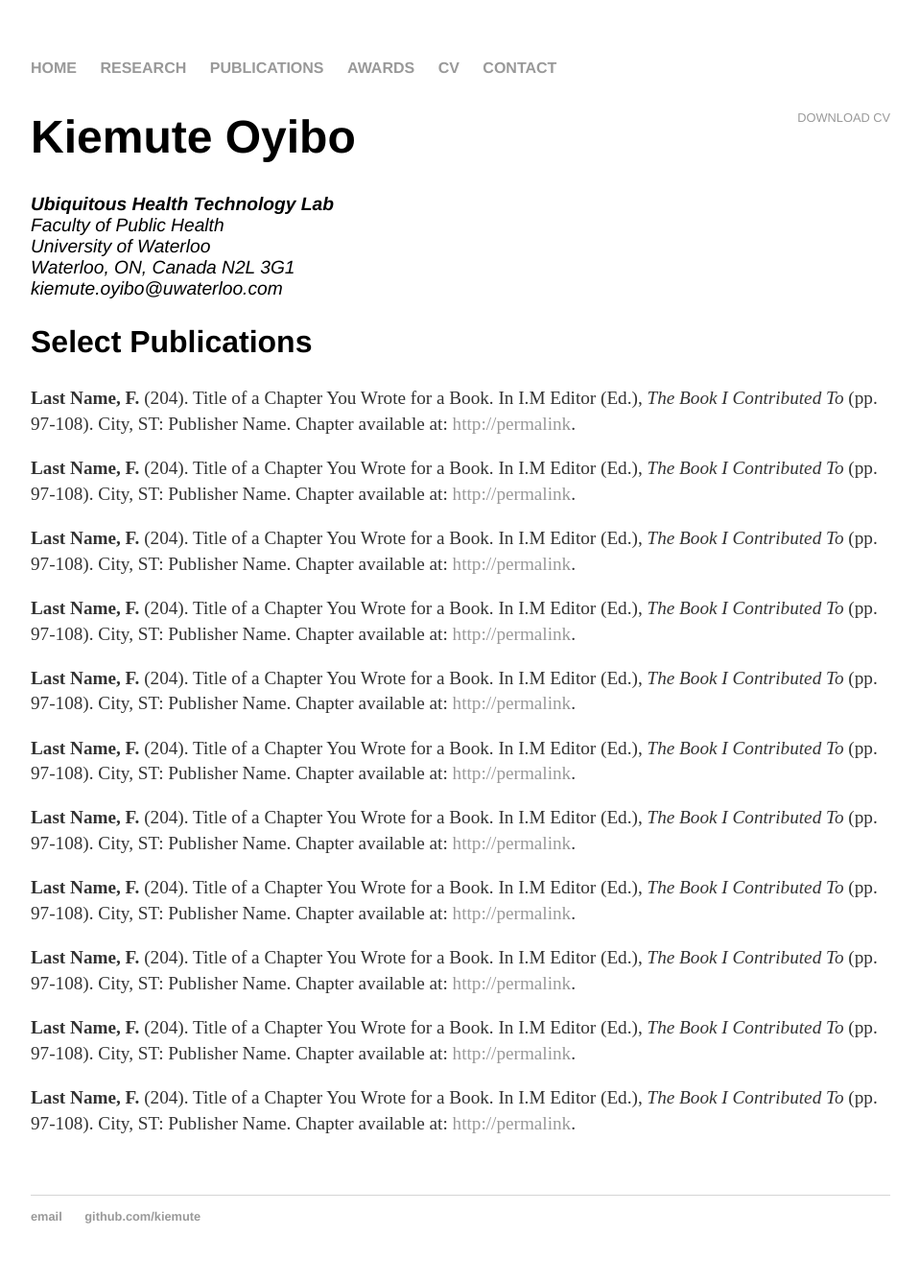
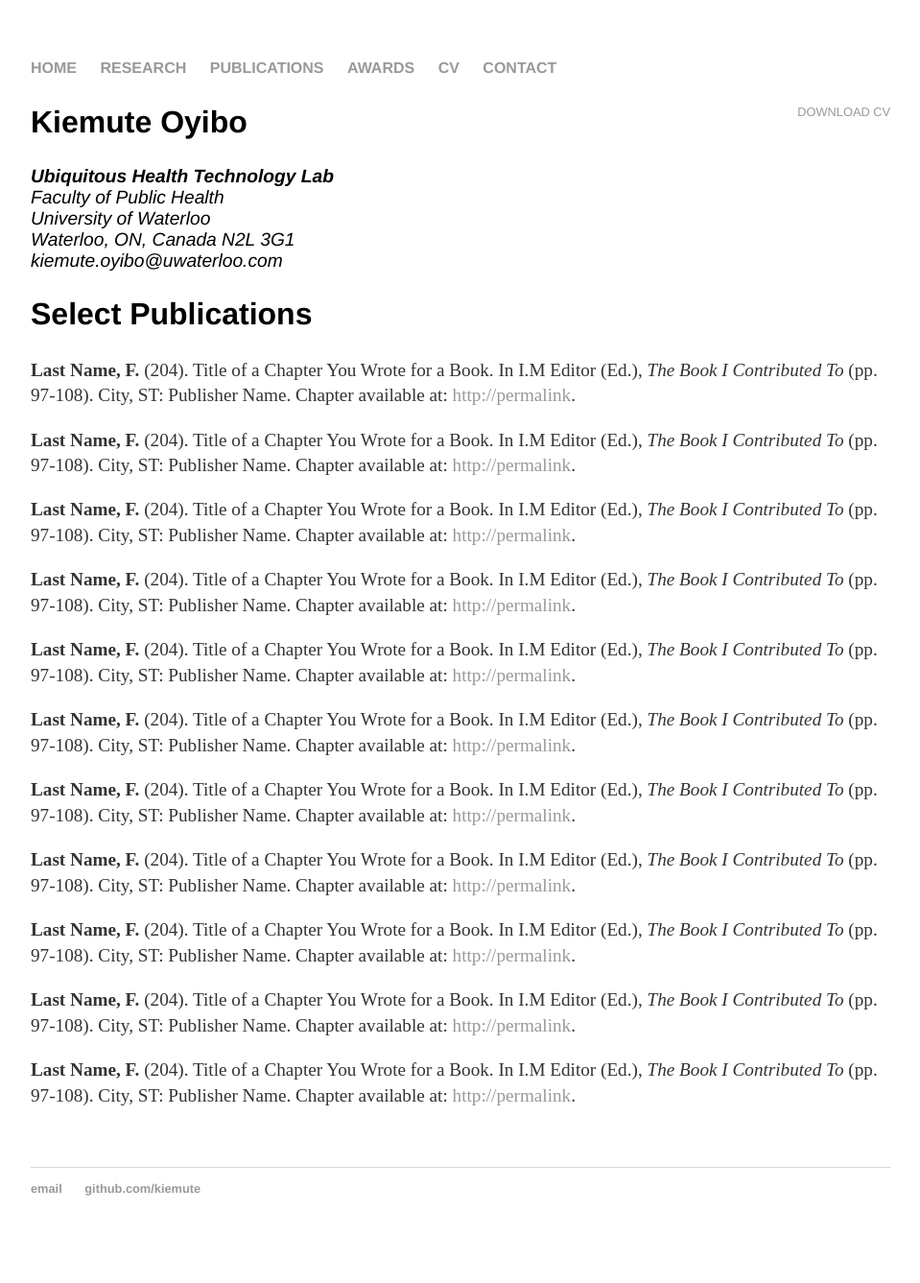
Before and after one commit to kiemute/kiemute.github.io, a Jekyll site: the page built from cv/index.html, in a window 1280 px wide. Shown: the whole page at 96% size, without its empty margins (160-1119 px from the left). Built offline with Jekyll 4.4.1, drawn with Linux system fonts in a browser that asks for light colours; after the commit the page ends 1307 px from its top, so only the background shows below that.

```diff
--- a/cv/index.html
+++ b/cv/index.html
@@ -5,7 +5,7 @@ title: CV of Kiemute Oyibo
 
 	<div class="cv">
 		<a href="#" class="download" title="Download CV as PDF">Download CV</a>
-					<h1>Kiemute Oyibo</h1>
+					<h2>Kiemute Oyibo</h2>
 					<address>
 					<strong>Ubiquitous Health Technology Lab</strong><br>
 					Faculty of Public Health<br>
```
